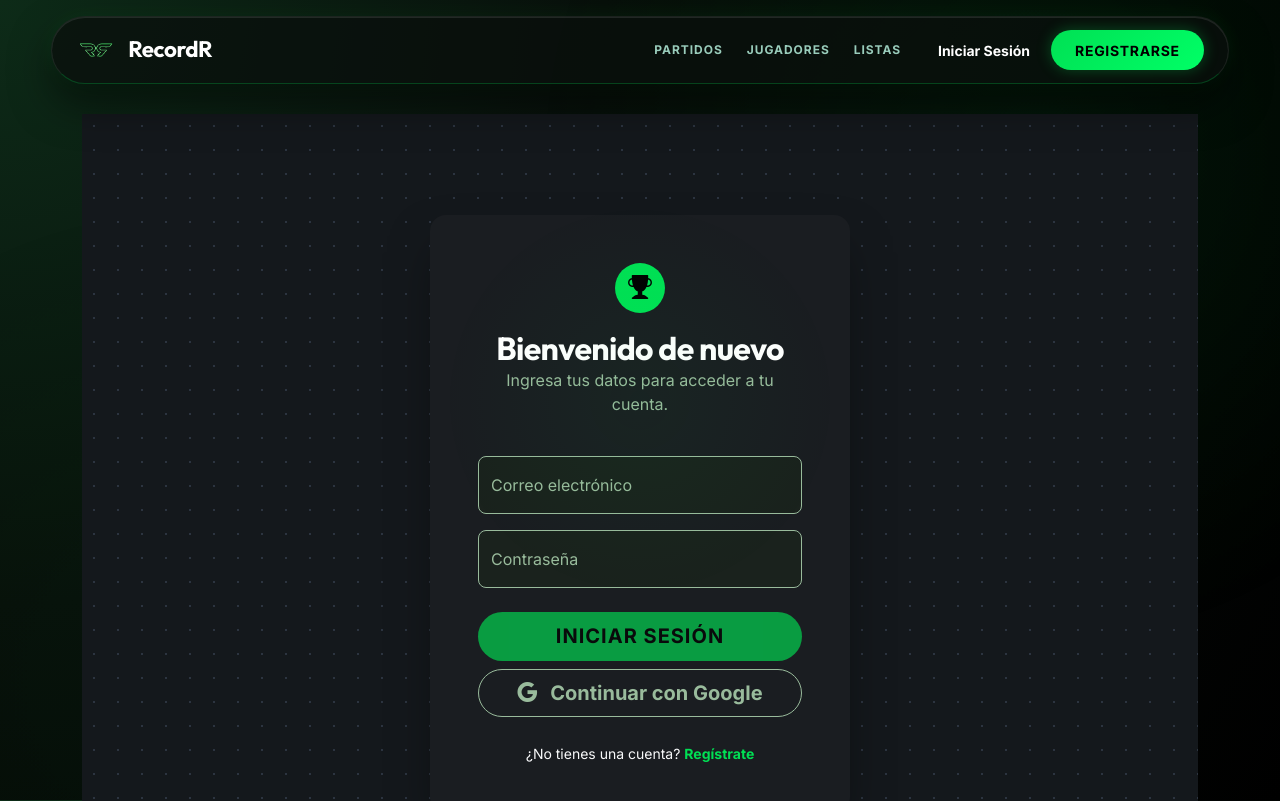
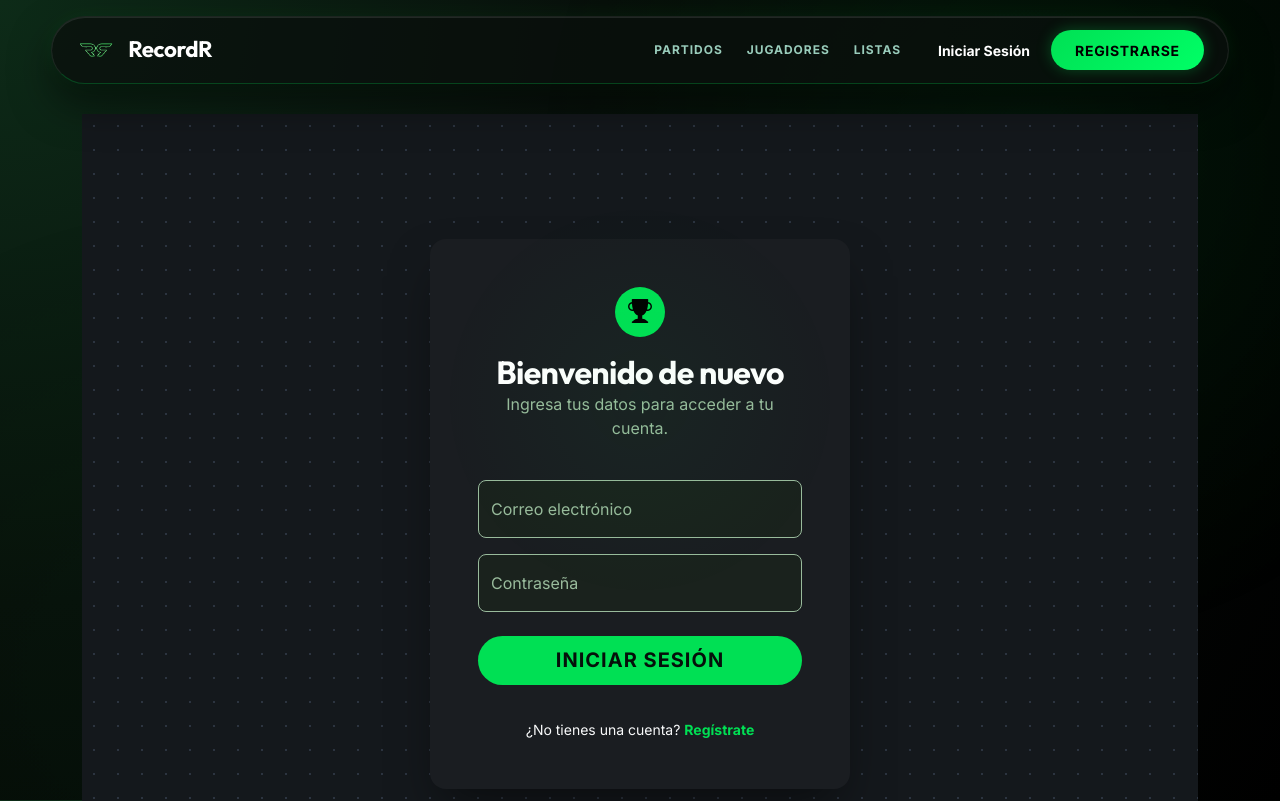
Before and after one commit to ingeAMIR/RecordR, an Angular app in the folder frontend/: page /login in a window 1280 px wide. Shown: the top 801 px of the page. Built offline with nearby package versions, Linux system fonts and the light colour scheme.

Commit message:
fix(auth): arreglar botones, validaciones visuales y URL del backend en prod

```diff
--- a/frontend/src/app/components/auth/login/login.html
+++ b/frontend/src/app/components/auth/login/login.html
@@ -28,14 +28,11 @@
             </div>
 
             <div class="d-grid gap-2 mb-4">
-                <button type="submit" class="btn btn-primary btn-lg rounded-pill fw-bold shadow-glow" [disabled]="loginForm.invalid || loading">
+                <button type="submit" class="btn btn-primary btn-lg rounded-pill fw-bold shadow-glow" [disabled]="loading">
                     <span *ngIf="loading" class="spinner-border spinner-border-sm me-2" role="status" aria-hidden="true"></span>
                     Iniciar Sesión
                 </button>
-                <button type="button" (click)="onGoogleLogin()"
-                    class="btn btn-outline-light btn-lg rounded-pill fw-bold border-secondary text-secondary hover-white">
-                    <i class="bi bi-google me-2"></i> Continuar con Google
-                </button>
+                <div id="google-btn-container" class="d-flex justify-content-center"></div>
             </div>
 
             <div class="text-center">
--- a/frontend/src/app/components/auth/login/login.ts
+++ b/frontend/src/app/components/auth/login/login.ts
@@ -30,20 +30,31 @@ export class LoginComponent implements OnInit {
   }
 
   ngOnInit(): void {
-    if (typeof window !== 'undefined' && 'google' in window) {
+    this.renderGoogleButton();
+  }
+
+  renderGoogleButton() {
+    if (typeof window !== 'undefined') {
+      if ((window as any).google) {
         google.accounts.id.initialize({
           client_id: '40870827937-hqis41sq1q1hau5tsu84iu15g5b28l64.apps.googleusercontent.com', // Replace with real ID
           callback: this.handleGoogleLogin.bind(this)
         });
         google.accounts.id.renderButton(
           document.getElementById('google-btn-container'), // Note: In case we want native button
-        { theme: 'outline', size: 'large' }
+          { theme: 'outline', size: 'large', width: 340 }
         );
+      } else {
+        setTimeout(() => this.renderGoogleButton(), 100);
+      }
     }
   }
 
   onSubmit() {
-    if (this.loginForm.invalid) return;
+    if (this.loginForm.invalid) {
+      this.error = 'Por favor, ingresa un correo válido y tu contraseña.';
+      return;
+    }
 
     this.loading = true;
     this.error = '';
@@ -57,14 +68,6 @@ export class LoginComponent implements OnInit {
         this.loading = false;
       }
     });
-  }
-
-  onGoogleLogin() {
-    if (typeof window !== 'undefined' && 'google' in window) {
-      google.accounts.id.prompt(); // shows OneTap prompt
-    } else {
-      console.log('Google Identity Services script not available');
-    }
   }
 
   handleGoogleLogin(response: any) {
--- a/frontend/src/app/components/auth/register/register.html
+++ b/frontend/src/app/components/auth/register/register.html
@@ -41,7 +41,7 @@
             </div>
 
             <div class="d-grid gap-2 mb-4">
-                <button type="submit" class="btn btn-primary btn-lg rounded-pill fw-bold shadow-glow" [disabled]="registerForm.invalid || loading">
+                <button type="submit" class="btn btn-primary btn-lg rounded-pill fw-bold shadow-glow" [disabled]="loading">
                     <span *ngIf="loading" class="spinner-border spinner-border-sm me-2" role="status" aria-hidden="true"></span>
                     Crear Cuenta
                 </button>
--- a/frontend/src/app/components/auth/register/register.ts
+++ b/frontend/src/app/components/auth/register/register.ts
@@ -30,7 +30,10 @@ export class RegisterComponent {
 
   onSubmit() {
     // If form is valid, register user
-    if (this.registerForm.invalid) return;
+    if (this.registerForm.invalid) {
+      this.error = 'Por favor, verifica tus datos. La contraseña debe tener al menos 6 caracteres.';
+      return;
+    }
 
     this.loading = true;
     this.error = '';
--- a/frontend/src/environments/environment.prod.ts
+++ b/frontend/src/environments/environment.prod.ts
@@ -1,4 +1,4 @@
 export const environment = {
   production: true,
-  apiUrl: 'https://recorder-api.onrender.com',
+  apiUrl: 'https://recordr-api.onrender.com',
 };
```
Lines whose indentation alone changed are shown as unchanged.
